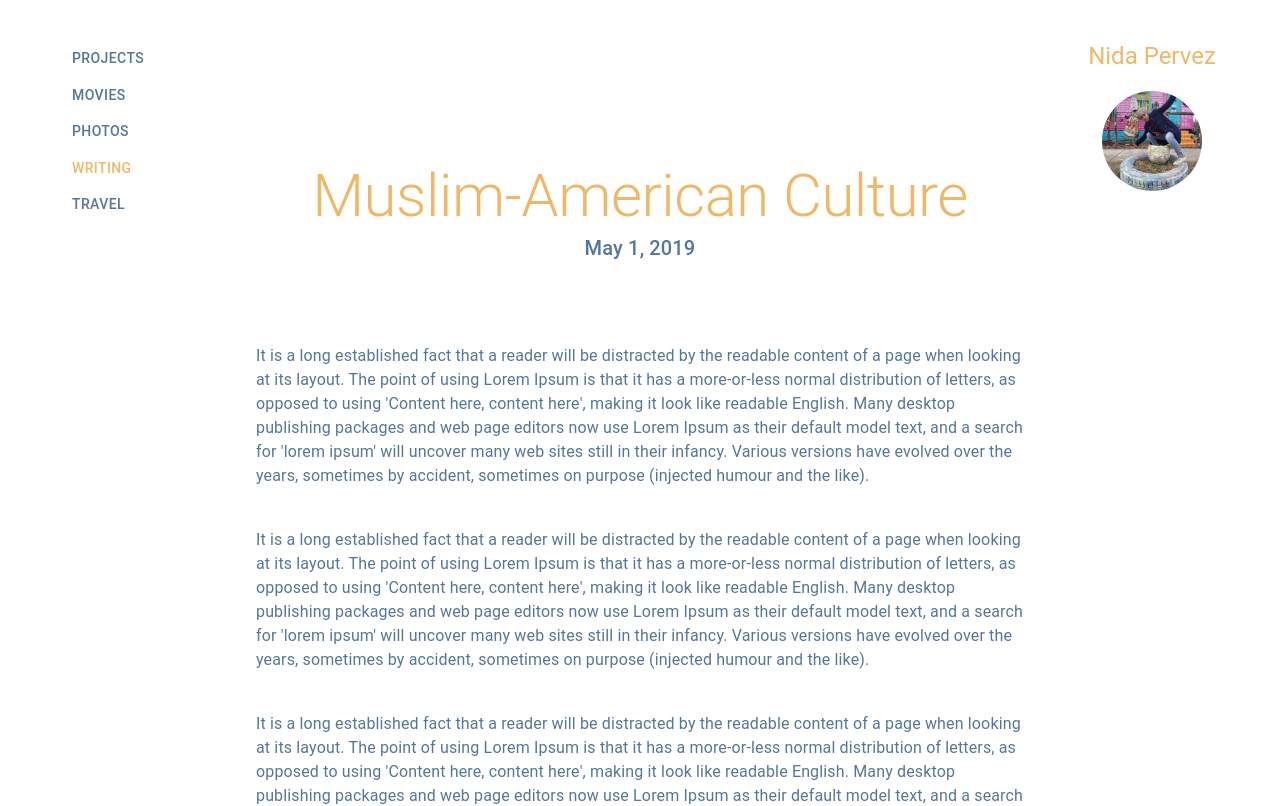
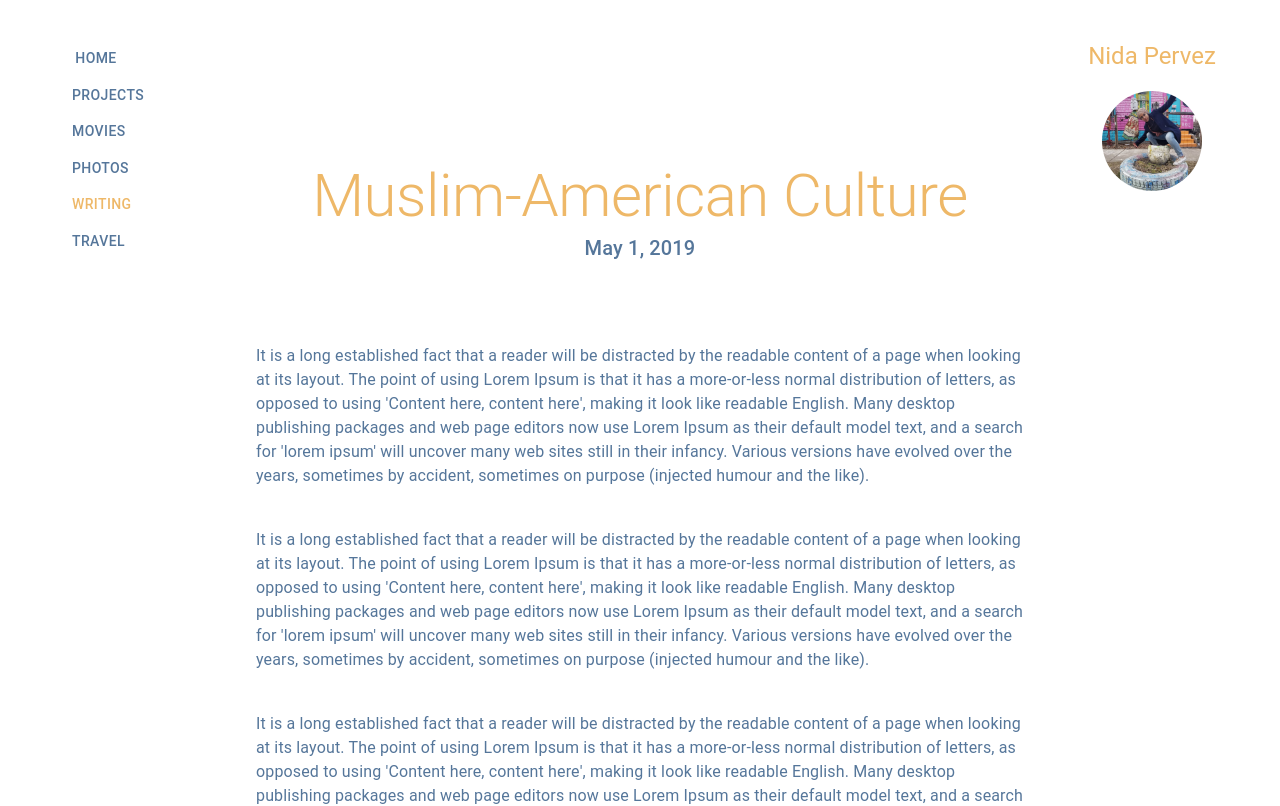
Before and after one commit to pervezn/nidap, a React (Create React App) app: page /Writing/MuslimAmericanCulture in a window 1280 px wide. Shown: the top 806 px of the page. Built offline with nearby package versions, Linux system fonts and the light colour scheme.

Commit message:
re-routed links

```diff
--- a/src/About.js
+++ b/src/About.js
@@ -169,6 +169,7 @@ const About = ()  => {
         <Grid container style={{height: "100%"}}>
             <Grid item>
                 <Paper elevation={0} className={classes.paper1}  style={{top: "0", paddingTop: "5vh"}}>
+                    <Button className={classes.button1}><Link style={{color: "#55769A", textDecoration: "none"}} to="/">Home</Link></Button>
                     <Button className={classes.button1}><Link style={{color: "#55769A", textDecoration: "none"}} to="/projects">Projects</Link></Button>
                     <Button className={classes.button1}><Link style={{color: "#55769A", textDecoration: "none"}} to="/Movies">Movies</Link></Button>
                     <Button className={classes.button1}><Link style={{color: "#55769A", textDecoration: "none"}} to="/Photos">Photos</Link></Button>
@@ -213,7 +214,7 @@ const About = ()  => {
             <Grid item>
                 <Paper elevation={0} className={classes.paper1} style={{ top: "0",}}>
                     <Typography variant="h5" style={{color: "#EEB868", marginTop: "5vh"}}>Nida Pervez</Typography>
-                   <Button> <Link style={{color: "#55769A", textDecoration: "none"}} to="/Home/"><Avatar alt="Nida P" src="../Pictures/nidpic.JPG" className={classes.avatar1}/></Link></Button>
+                   <Button> <Link style={{color: "#55769A", textDecoration: "none"}} to="/about/"><Avatar alt="Nida P" src="../Pictures/nidpic.JPG" className={classes.avatar1}/></Link></Button>
                 </Paper>
             </Grid>
 
--- a/src/Articles/Article1.js
+++ b/src/Articles/Article1.js
@@ -53,6 +53,7 @@ const Article1 = ()  => {
            <Grid item>
                <Paper elevation={0} className={classes.paper1}  style={{ top: "0", paddingTop: "5vh"}}>
                {/* ^^ in the inspector it's not allowing display: sticky or bottom: 0 */}
+                    <Button className={classes.button1}><Link style={{color: "#55769A", textDecoration: "none"}} to="/">Home</Link></Button>
                     <Button className={classes.button1}><Link style={{color: "#55769A", textDecoration: "none"}} to="/projects">Projects</Link></Button>
                    <Button className={classes.button1}><Link style={{color: "#55769A", textDecoration: "none"}} to="/Movies">Movies</Link></Button>
                    <Button className={classes.button1}><Link style={{color: "#55769A", textDecoration: "none"}} to="/Photos">Photos</Link></Button>
@@ -84,7 +85,7 @@ const Article1 = ()  => {
            <Grid item>
                <Paper elevation={0} className={classes.paper1} style={{ top: "0"}}>
                     <Typography variant="h5" style={{color: "#EEB868", marginTop: "5vh"}}>Nida Pervez</Typography>
-                   <Button> <Link style={{color: "#55769A", textDecoration: "none"}} to="/"><Avatar alt="Nida P" src="../Pictures/nidpic.JPG" className={classes.avatar1}/></Link></Button>
+                   <Button> <Link style={{color: "#55769A", textDecoration: "none"}} to="/about"><Avatar alt="Nida P" src="../Pictures/nidpic.JPG" className={classes.avatar1}/></Link></Button>
                </Paper>
            </Grid>
        </Grid>
--- a/src/Articles/Article2.js
+++ b/src/Articles/Article2.js
@@ -54,6 +54,7 @@ const Article1 = ()  => {
            <Grid item>
                <Paper elevation={0} className={classes.paper1}  style={{ top: "0", paddingTop: "5vh"}}>
                {/* ^^ in the inspector it's not allowing display: sticky or bottom: 0 */}
+                    <Button className={classes.button1}><Link style={{color: "#55769A", textDecoration: "none"}} to="/">Home</Link></Button>
                     <Button className={classes.button1}><Link style={{color: "#55769A", textDecoration: "none"}} to="/projects">Projects</Link></Button>
                    <Button className={classes.button1}><Link style={{color: "#55769A", textDecoration: "none"}} to="/Movies">Movies</Link></Button>
                    <Button className={classes.button1}><Link style={{color: "#55769A", textDecoration: "none"}} to="/Photos">Photos</Link></Button>
@@ -85,7 +86,7 @@ const Article1 = ()  => {
            <Grid item>
                <Paper elevation={0} className={classes.paper1} style={{ top: "0"}}>
                     <Typography variant="h5" style={{color: "#EEB868", marginTop: "5vh"}}>Nida Pervez</Typography>
-                   <Button> <Link style={{color: "#55769A", textDecoration: "none"}} to="/"><Avatar alt="Nida P" src="../Pictures/nidpic.JPG" className={classes.avatar1}/></Link></Button>
+                   <Button> <Link style={{color: "#55769A", textDecoration: "none"}} to="/about"><Avatar alt="Nida P" src="../Pictures/nidpic.JPG" className={classes.avatar1}/></Link></Button>
                </Paper>
            </Grid>
        </Grid>
--- a/src/FactFlow.js
+++ b/src/FactFlow.js
@@ -110,6 +110,7 @@ const FactFlow = ()  => {
            <Grid container>
                <Grid item>
                <Paper elevation={0} className={classes.paper1}  style={{top: "0", paddingTop: "5vh"}}>
+                    <Button className={classes.button1}><Link style={{color: "#55769A", textDecoration: "none"}} to="/">Home</Link></Button>
                     <Button className={classes.button1}><Link style={{color: "#55769A", textDecoration: "none"}} to="/projects">Projects</Link></Button>
                     <Button className={classes.button1} style={{marginLeft: "7vw"}}><Link style={{color: "#EEB868", textDecoration: "none"}} to="/projects/factflow">Fact Flow</Link></Button>
                     <Button className={classes.button1} style={{marginLeft: "7vw"}}><Link style={{color: "#55769A", textDecoration: "none"}} to="/projects/tropetracker">Trope Tracker</Link></Button>
@@ -181,7 +182,7 @@ const FactFlow = ()  => {
                <Grid item>
                    <Paper elevation={0} className={classes.paper1} style={{top: "0"}}>
                       <Typography variant="h5" style={{color: "#EEB868", marginTop: "5vh"}}>Nida Pervez</Typography>
-                       <Button> <Link style={{color: "#55769A", textDecoration: "none"}} to="/Home/"><Avatar alt="Nida P" src="../Pictures/nidpic.JPG" className={classes.avatar1}/></Link></Button>
+                       <Button> <Link style={{color: "#55769A", textDecoration: "none"}} to="/about"><Avatar alt="Nida P" src="../Pictures/nidpic.JPG" className={classes.avatar1}/></Link></Button>
 
                    </Paper>
                </Grid>
--- a/src/Internships.js
+++ b/src/Internships.js
@@ -186,6 +186,7 @@ const Internships = ()  => {
            <Grid container>
                <Grid item>
                <Paper elevation={0} className={classes.paper1}  style={{top: "0", paddingTop: "5vh"}}>
+                    <Button className={classes.button1}><Link style={{color: "#55769A", textDecoration: "none"}} to="/">Home</Link></Button>
                     <Button className={classes.button1}><Link style={{color: "#55769A", textDecoration: "none"}} to="/projects">Projects</Link></Button>
                     <Button className={classes.button1} style={{marginLeft: "7vw"}}><Link style={{color: "#55769A", textDecoration: "none"}} to="/projects/factflow">Fact Flow</Link></Button>
                     <Button className={classes.button1} style={{marginLeft: "7vw"}}><Link style={{color: "#55769A", textDecoration: "none"}} to="/projects/tropetracker">Trope Tracker</Link></Button>
@@ -217,7 +218,7 @@ const Internships = ()  => {
                <Grid item>
                    <Paper elevation={0} className={classes.paper1} style={{top: "0"}}>
                       <Typography variant="h5" style={{color: "#EEB868", marginTop: "5vh"}}>Nida Pervez</Typography>
-                       <Button> <Link style={{color: "#55769A", textDecoration: "none"}} to="/"><Avatar alt="Nida P" src="../Pictures/nidpic.JPG" className={classes.avatar1}/></Link></Button>
+                       <Button> <Link style={{color: "#55769A", textDecoration: "none"}} to="/about"><Avatar alt="Nida P" src="../Pictures/nidpic.JPG" className={classes.avatar1}/></Link></Button>
 
                    </Paper>
                </Grid>
--- a/src/Movies.js
+++ b/src/Movies.js
@@ -94,6 +94,7 @@ const Movies = ()  => {
         <Grid container style={{height: "100%"}}>
             <Grid item>
                 <Paper elevation={0} className={classes.paper1}  style={{top: "0", paddingTop: "5vh"}}>
+                    <Button className={classes.button1}><Link style={{color: "#55769A", textDecoration: "none"}} to="/">Home</Link></Button>
                     <Button className={classes.button1}><Link style={{color: "#55769A", textDecoration: "none"}} to="/projects">Projects</Link></Button>
                     <Button className={classes.button1}><Link style={{color: "#EEB868", textDecoration: "none"}} to="/Movies">Movies</Link></Button>
                     <Button className={classes.button1}><Link style={{color: "#55769A", textDecoration: "none"}} to="/Photos">Photos</Link></Button>
@@ -127,7 +128,7 @@ const Movies = ()  => {
             <Grid item>
                 <Paper elevation={0} className={classes.paper1} style={{ top: "0",}}>
                     <Typography variant="h5" style={{color: "#EEB868", marginTop: "5vh"}}>Nida Pervez</Typography>
-                   <Button> <Link style={{color: "#55769A", textDecoration: "none"}} to="/"><Avatar alt="Nida P" src="../Pictures/nidpic.JPG" className={classes.avatar1}/></Link></Button>
+                   <Button> <Link style={{color: "#55769A", textDecoration: "none"}} to="/about"><Avatar alt="Nida P" src="../Pictures/nidpic.JPG" className={classes.avatar1}/></Link></Button>
                 </Paper>
             </Grid>
 
--- a/src/Photos.js
+++ b/src/Photos.js
@@ -127,6 +127,7 @@ const Photos = ()  => {
            <Grid item>
            <Paper elevation={0} className={classes.paper1}  style={{top: "0", paddingTop: "5vh"}}>
                {/* ^^ in the inspector it's not allowing display: sticky or bottom: 0 */}
+                   <Button className={classes.button1}><Link style={{color: "#55769A", textDecoration: "none"}} to="/">Home</Link></Button>
                    <Button className={classes.button1}><Link style={{color: "#55769A", textDecoration: "none"}} to="/projects">Projects</Link></Button>
                    <Button className={classes.button1}><Link style={{color: "#55769A", textDecoration: "none"}} to="/Movies">Movies</Link></Button>
                    <Button className={classes.button1}><Link style={{color: "#EEB868", textDecoration: "none"}} to="/Photos">Photos</Link></Button>
@@ -148,7 +149,7 @@ const Photos = ()  => {
            <Grid item>
                <Paper elevation={0} className={classes.paper1} style={{top: "0"}}>
                   <Typography variant="h5" style={{color: "#EEB868", marginTop: "5vh"}}>Nida Pervez</Typography>
-                   <Button> <Link style={{color: "#55769A", textDecoration: "none"}} to="/"><Avatar alt="Nida P" src="../Pictures/nidpic.JPG" className={classes.avatar1}/></Link></Button>
+                   <Button> <Link style={{color: "#55769A", textDecoration: "none"}} to="/about"><Avatar alt="Nida P" src="../Pictures/nidpic.JPG" className={classes.avatar1}/></Link></Button>
 
                </Paper>
            </Grid>
--- a/src/Projects.js
+++ b/src/Projects.js
@@ -81,6 +81,7 @@ const Projects = ()  => {
        <Grid container>
            <Grid item>
            <Paper elevation={0} className={classes.paper1}  style={{top: "0", paddingTop: "5vh"}}>
+                <Button className={classes.button1}><Link style={{color: "#55769A", textDecoration: "none"}} to="/">Home</Link></Button>
                 <Button className={classes.button1}><Link style={{color: "#EEB868", textDecoration: "none"}} to="/projects">Projects</Link></Button>
                 <Button className={classes.button1} style={{marginLeft: "7vw"}}><Link style={{color: "#55769A", textDecoration: "none"}} to="/projects/factflow">Fact Flow</Link></Button>
                 <Button className={classes.button1} style={{marginLeft: "7vw"}}><Link style={{color: "#55769A", textDecoration: "none"}} to="/projects/tropetracker">Trope Tracker</Link></Button>
@@ -134,7 +135,7 @@ const Projects = ()  => {
            <Grid item>
                <Paper elevation={0} className={classes.paper1} style={{top: "0"}}>
                     <Typography variant="h5" style={{color: "#EEB868", marginTop: "5vh"}}>Nida Pervez</Typography>
-                   <Button> <Link style={{color: "#55769A", textDecoration: "none"}} to="/"><Avatar alt="Nida P" src="../Pictures/nidpic.JPG" className={classes.avatar1}/></Link></Button>
+                   <Button> <Link style={{color: "#55769A", textDecoration: "none"}} to="/about"><Avatar alt="Nida P" src="../Pictures/nidpic.JPG" className={classes.avatar1}/></Link></Button>
 
                </Paper>
            </Grid>
--- a/src/Resume.js
+++ b/src/Resume.js
@@ -49,6 +49,7 @@ const Resume = ()  => {
            <Grid item>
                <Paper elevation={0} className={classes.paper1}  style={{top: "0", paddingTop: "5vh"}}>
                {/* ^^ in the inspector it's not allowing display: sticky or bottom: 0 */}
+               <Button className={classes.button1}><Link style={{color: "#55769A", textDecoration: "none"}} to="/">Home</Link></Button>
                     <Button className={classes.button1}><Link style={{color: "#55769A", textDecoration: "none"}} to="/projects">Projects</Link></Button>
                    <Button className={classes.button1}><Link style={{color: "#55769A", textDecoration: "none"}} to="/Movies">Movies</Link></Button>
                    <Button className={classes.button1}><Link style={{color: "#55769A", textDecoration: "none"}} to="/Photos">Photos</Link></Button>
@@ -153,7 +154,7 @@ const Resume = ()  => {
            <Grid item>
                <Paper elevation={0} className={classes.paper1} style={{ top: "0"}}>
                <Typography variant="h5" style={{color: "#EEB868", marginTop: "5vh"}}>Nida Pervez</Typography>
-                   <Button> <Link style={{color: "#55769A", textDecoration: "none"}} to="/"><Avatar alt="Nida P" src="../Pictures/nidpic.JPG" className={classes.avatar1}/></Link></Button>
+                   <Button> <Link style={{color: "#55769A", textDecoration: "none"}} to="/about"><Avatar alt="Nida P" src="../Pictures/nidpic.JPG" className={classes.avatar1}/></Link></Button>
 
                </Paper>
            </Grid>
--- a/src/Travel.js
+++ b/src/Travel.js
@@ -40,6 +40,7 @@ const Travel = ()  => {
            <Grid item>
                <Paper elevation={0} className={classes.paper1}  style={{top: "0", paddingTop: "5vh"}}>
                {/* ^^ in the inspector it's not allowing display: sticky or bottom: 0 */}
+                    <Button className={classes.button1}><Link style={{color: "#55769A", textDecoration: "none"}} to="/">Home</Link></Button>
                     <Button className={classes.button1}><Link style={{color: "#55769A", textDecoration: "none"}} to="/projects">Projects</Link></Button>
                    <Button className={classes.button1}><Link style={{color: "#55769A", textDecoration: "none"}} to="/Movies">Movies</Link></Button>
                    <Button className={classes.button1}><Link style={{color: "#55769A", textDecoration: "none"}} to="/Photos">Photos</Link></Button>
@@ -56,7 +57,7 @@ const Travel = ()  => {
            <Grid item>
                <Paper elevation={0} className={classes.paper1} style={{ top: "0"}}>
                <Typography variant="h5" style={{color: "#EEB868", marginTop: "5vh"}}>Nida Pervez</Typography>
-                   <Button> <Link style={{color: "#55769A", textDecoration: "none"}} to="/"><Avatar alt="Nida P" src="../Pictures/nidpic.JPG" className={classes.avatar1}/></Link></Button>
+                   <Button> <Link style={{color: "#55769A", textDecoration: "none"}} to="/about"><Avatar alt="Nida P" src="../Pictures/nidpic.JPG" className={classes.avatar1}/></Link></Button>
 
                </Paper>
            </Grid>
--- a/src/TropeTracker.js
+++ b/src/TropeTracker.js
@@ -96,6 +96,7 @@ const TropeTracker = ()  => {
            <Grid container>
                <Grid item>
                <Paper elevation={0} className={classes.paper1}  style={{top: "0", paddingTop: "5vh"}}>
+                    <Button className={classes.button1}><Link style={{color: "#55769A", textDecoration: "none"}} to="/">Home</Link></Button>
                     <Button className={classes.button1}><Link style={{color: "#55769A", textDecoration: "none"}} to="/projects">Projects</Link></Button>
                     <Button className={classes.button1} style={{marginLeft: "7vw"}}><Link style={{color: "#55769A", textDecoration: "none"}} to="/projects/factflow">Fact Flow</Link></Button>
                     <Button className={classes.button1} style={{marginLeft: "7vw"}}><Link style={{color: "#EEB868", textDecoration: "none"}} to="/projects/tropetracker">Trope Tracker</Link></Button>
@@ -163,7 +164,7 @@ const TropeTracker = ()  => {
                <Grid item>
                    <Paper elevation={0} className={classes.paper1} style={{top: "0"}}>
                       <Typography variant="h5" style={{color: "#EEB868", marginTop: "5vh"}}>Nida Pervez</Typography>
-                       <Button> <Link style={{color: "#55769A", textDecoration: "none"}} to="/"><Avatar alt="Nida P" src="../Pictures/nidpic.JPG" className={classes.avatar1}/></Link></Button>
+                       <Button> <Link style={{color: "#55769A", textDecoration: "none"}} to="/about"><Avatar alt="Nida P" src="../Pictures/nidpic.JPG" className={classes.avatar1}/></Link></Button>
 
                    </Paper>
                </Grid>
--- a/src/Writing.js
+++ b/src/Writing.js
@@ -54,6 +54,7 @@ const Writing = ()  => {
            <Grid item>
                <Paper elevation={0} className={classes.paper1}  style={{ top: "0", paddingTop: "5vh"}}>
                {/* ^^ in the inspector it's not allowing display: sticky or bottom: 0 */}
+                    <Button className={classes.button1}><Link style={{color: "#55769A", textDecoration: "none"}} to="/">Home</Link></Button>
                     <Button className={classes.button1}><Link style={{color: "#55769A", textDecoration: "none"}} to="/projects">Projects</Link></Button>
                    <Button className={classes.button1}><Link style={{color: "#55769A", textDecoration: "none"}} to="/Movies">Movies</Link></Button>
                    <Button className={classes.button1}><Link style={{color: "#55769A", textDecoration: "none"}} to="/Photos">Photos</Link></Button>
@@ -145,7 +146,7 @@ const Writing = ()  => {
            <Grid item>
                <Paper elevation={0} className={classes.paper1} style={{ top: "0"}}>
                     <Typography variant="h5" style={{color: "#EEB868", marginTop: "5vh"}}>Nida Pervez</Typography>
-                   <Button> <Link style={{color: "#55769A", textDecoration: "none"}} to="/"><Avatar alt="Nida P" src="../Pictures/nidpic.JPG" className={classes.avatar1}/></Link></Button>
+                   <Button> <Link style={{color: "#55769A", textDecoration: "none"}} to="/about"><Avatar alt="Nida P" src="../Pictures/nidpic.JPG" className={classes.avatar1}/></Link></Button>
                </Paper>
            </Grid>
        </Grid>
```
